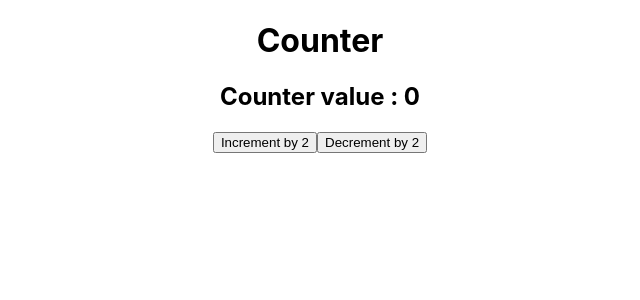
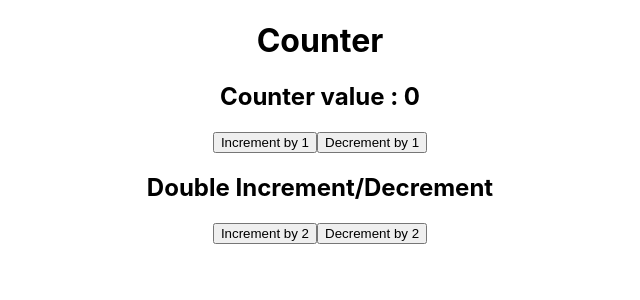
Before and after one commit to JiteshKadulkar/counter, a React (Create React App) app in the folder counter/: page / in a window 1280 px wide. Shown: the top 300 px of the page, without its empty margins (320-960 px from the left). Built offline with nearby package versions, Linux system fonts and the light colour scheme.

Commit message:
reset new moifiy1

```diff
--- a/counter/src/App.js
+++ b/counter/src/App.js
@@ -25,6 +25,9 @@ function App() {
     <div className="App">
       <h1>Counter</h1>
       <h2>Counter value : {count}</h2>
+      <button onClick={increment}>Increment by 1</button>
+      <button onClick={decrement}>Decrement by 1</button>
+      <h2>Double Increment/Decrement</h2>
       <button onClick={increment2}>Increment by 2</button>
       <button onClick={decrement2}>Decrement by 2</button>
     </div>
```
